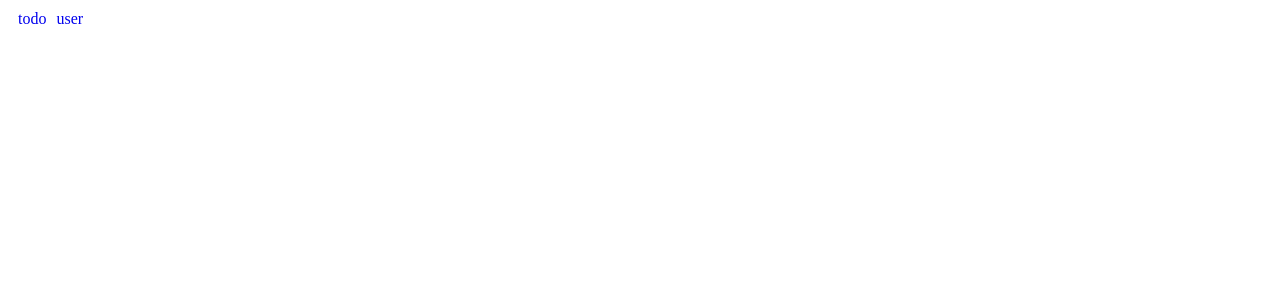
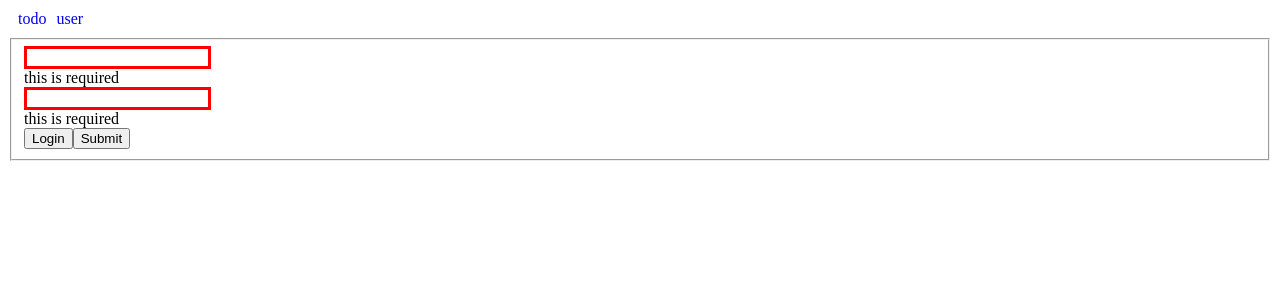
Before and after one commit to zhuzhuyule/FirstAngularApp, an Angular app: page /login in a window 1280 px wide. Before the commit this address led to /. Shown: the top 300 px of the page. Built offline with nearby package versions, Linux system fonts and the light colour scheme.

Commit message:
add login part

```diff
--- a/src/app/app-routing.module.ts
+++ b/src/app/app-routing.module.ts
@@ -1,11 +1,14 @@
 import { NgModule } from '@angular/core';
 import { Routes, RouterModule } from '@angular/router';
+import { LoginComponent } from './components/login/login.component';
 import { TodoListComponent } from './components/todo-list/todo-list.component';
 import { UserDetailComponent } from './components/user-detail/user-detail.component';
 import { UserComponent } from './components/user/user.component';
 
 
 const routes: Routes = [
+  {path: '',redirectTo: 'login',pathMatch: 'full'},
+  {path: 'login', component: LoginComponent },
   {path: 'todo', component: TodoListComponent },
   {path: 'user', component: UserComponent },
   {path: 'detail/:id', component: UserDetailComponent },
--- /dev/null
+++ b/src/app/components/login/login.component.css
@@ -0,0 +1,10 @@
+input {
+  display: block;
+}
+
+input.ng-invalid{
+  border: 3px solid red;
+}
+input.ng-valid{
+  border: 3px solid green;
+}
--- /dev/null
+++ b/src/app/components/login/login.component.html
@@ -0,0 +1,17 @@
+<div>
+  <form #formRef="ngForm" (ngSubmit)="onSubmit(formRef.value)">
+    <fieldset ngModelGroup="login">
+      <input #nameRef="ngModel" [(ngModel)]="name" name="name" type="text" required minlength="3">
+      <div *ngIf="nameRef.errors?.required">this is required</div>
+      <div *ngIf="nameRef.errors?.minlength">should be at least 3 charactors</div>
+      <div *ngIf="!nameRef.errors">Is valid</div>
+
+      <input #passwordRef="ngModel" [(ngModel)]="password" name="password" type="text" required>
+      <div *ngIf="passwordRef.errors?.required">this is required</div>
+      <div *ngIf="!passwordRef.errors">Is valid</div>
+
+      <button (click)="login()">Login</button>
+      <button type="submit">Submit</button>
+    </fieldset>
+  </form>
+</div>
--- /dev/null
+++ b/src/app/components/login/login.component.ts
@@ -0,0 +1,26 @@
+import { Component, Inject, OnInit } from '@angular/core';
+
+@Component({
+  selector: 'app-login',
+  templateUrl: './login.component.html',
+  styleUrls: ['./login.component.css']
+})
+export class LoginComponent implements OnInit {
+  name: string = '';
+  password: string = '';
+  constructor(@Inject('auth') private authService) { }
+
+  ngOnInit() {
+  }
+
+  login() {
+    this.authService.loginWithCredentials({ name: this.name, password: this.password });
+    this.name = '';
+    this.password = '';
+  }
+
+  onSubmit(formValue) {
+    console.log(formValue);
+  }
+
+}
--- /dev/null
+++ b/src/app/services/auth.service.ts
@@ -0,0 +1,17 @@
+import { Injectable } from '@angular/core';
+
+@Injectable({
+  providedIn: 'root'
+})
+export class AuthService {
+  currentUser = '';
+  constructor() { }
+
+  loginWithCredentials({ name, password }): void {
+    this.currentUser = name;
+  }
+
+  getLoginState() {
+    return this.currentUser;
+  }
+}
```
Also changed, not shown: src/app/app.module.ts (+5 -2 lines), 2 other files (tests, documents, lock files or other folders).
